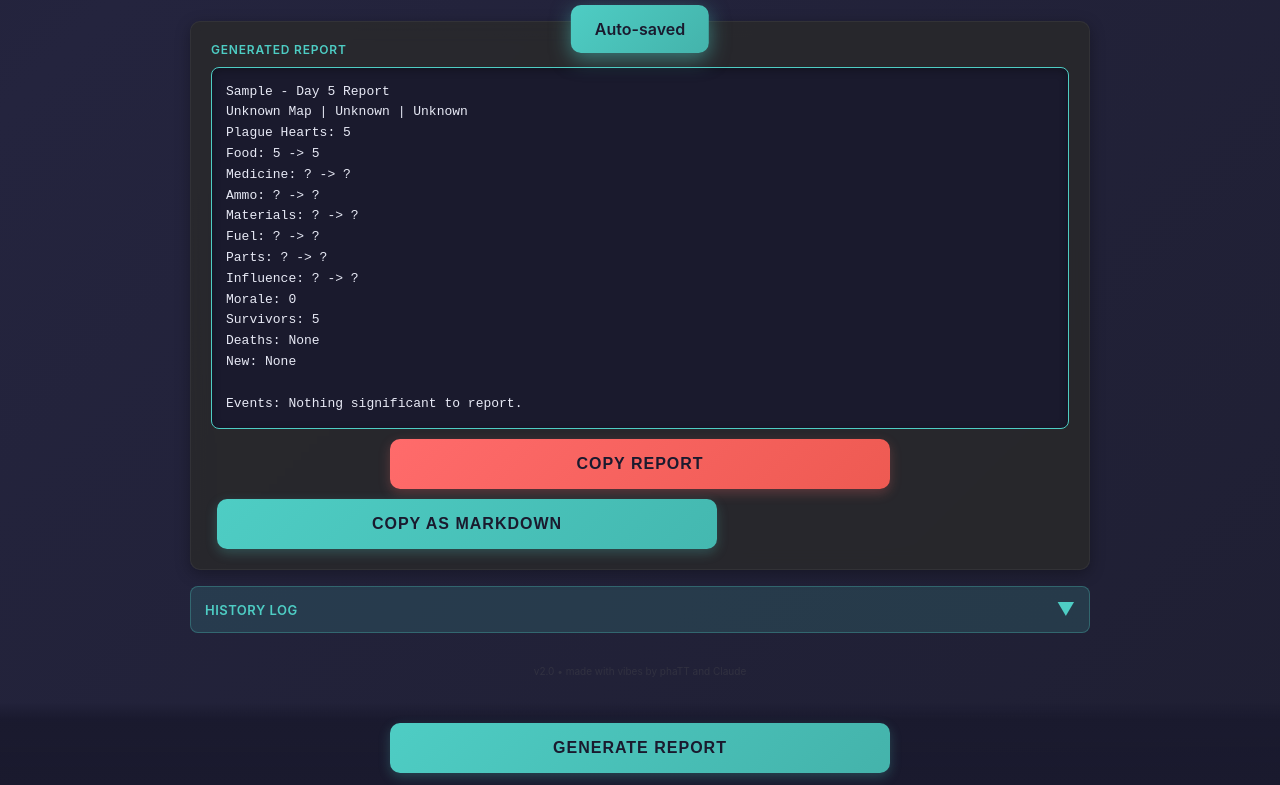
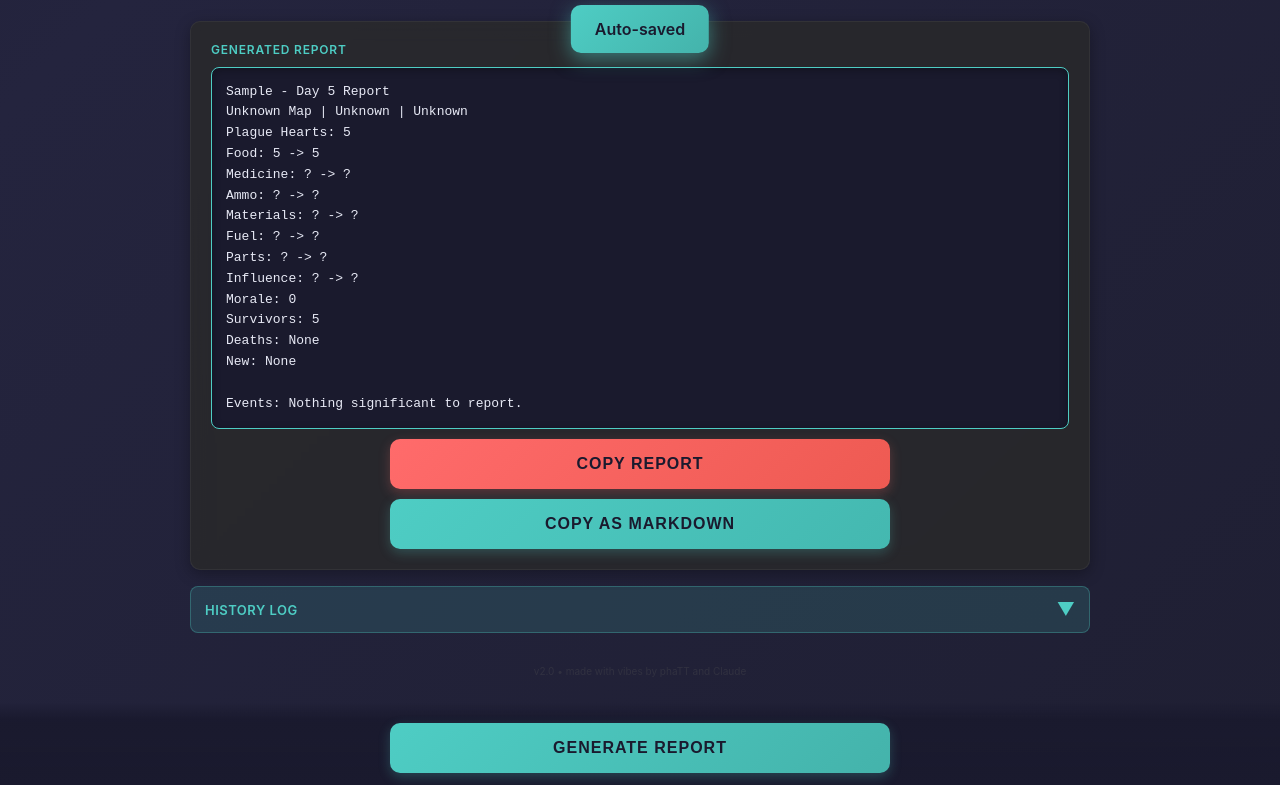
Before and after one commit to phattbeats/sod2-diary, a plain HTML site: page index.html in a window 1280 px wide. Both pictures are taken after typing "Sample", "5", "5", "5", "5", "5" into the empty fields and a click on the button "GENERATE REPORT". Shown: the part 1832-2617 px from the top of the page. Drawn offline with Linux system fonts and the light colour scheme.

Commit message:
fix(report): center Copy as Markdown button (PHA-331)

```diff
--- a/index.html
+++ b/index.html
@@ -424,6 +424,11 @@
             box-shadow: 0 2px 8px rgba(78, 205, 196, 0.3);
         }
 
+        .output-buttons {
+            text-align: center;
+            margin-top: 10px;
+        }
+
         .copy-button {
             background: linear-gradient(135deg, #ff6b6b 0%, #ee5a52 100%);
             margin-top: 10px;
@@ -437,7 +442,6 @@
         .copy-markdown-btn {
             background: linear-gradient(135deg, #4ecdc4 0%, #44b8b0 100%);
             box-shadow: 0 4px 12px rgba(78, 205, 196, 0.25);
-            margin-left: 6px;
         }
 
         .copy-markdown-btn:hover {
@@ -1455,8 +1459,10 @@
         <div id="outputSection" class="section" style="display: none;">
             <div class="section-title">Generated Report</div>
             <div id="output" class="output"></div>
-            <button class="copy-button" onclick="copyToClipboard()">Copy Report</button>
-            <button class="copy-button copy-markdown-btn" onclick="copyToClipboardMarkdown()">Copy as Markdown</button>
+            <div class="output-buttons">
+                <button class="copy-button" onclick="copyToClipboard()">Copy Report</button>
+                <button class="copy-button copy-markdown-btn" onclick="copyToClipboardMarkdown()">Copy as Markdown</button>
+            </div>
         </div>
 
         <!-- History Section -->
```
